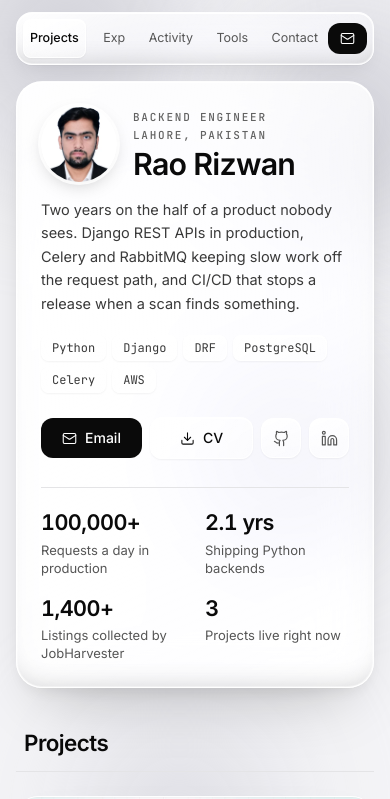
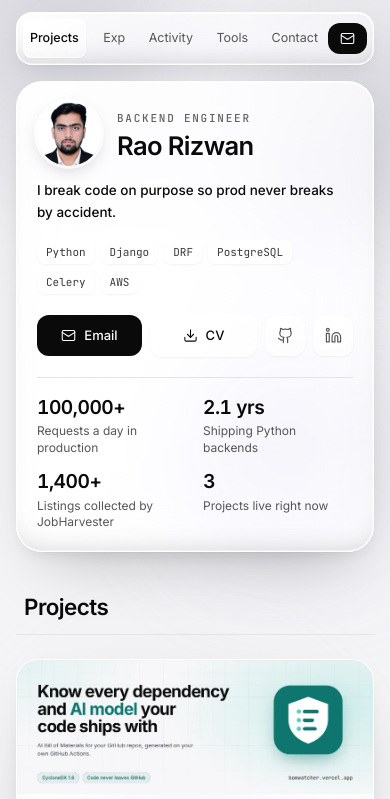
Before and after one commit to devRaoRizwan/portfolio, a React (Vite) app: page / in a window 390 px wide. Shown: the top 799 px of the page. Built offline with nearby package versions, Linux system fonts and the light colour scheme.

Commit message:
mobile view done

```diff
--- a/src/components/EmailButton.jsx
+++ b/src/components/EmailButton.jsx
@@ -9,7 +9,7 @@ export default function EmailButton({ className = '' }) {
       target="_blank"
       rel="noreferrer noopener"
       title={profile.email}
-      className={`inline-flex items-center justify-center gap-2 rounded-xl bg-accent px-4 py-2.5 text-sm font-medium text-white transition-colors hover:bg-accent-dark ${className}`}
+      className={`inline-flex items-center justify-center gap-2 rounded-xl bg-accent px-4 py-2.5 text-[13px] font-medium text-white sm:text-sm transition-colors hover:bg-accent-dark ${className}`}
     >
       <IconMail width={15} height={15} />
       Email
--- a/src/components/Sections.jsx
+++ b/src/components/Sections.jsx
@@ -94,12 +94,12 @@ function Stat({ value, decimals = 0, suffix = '', label }) {
     maximumFractionDigits: decimals,
   })
   return (
-    <div ref={ref}>
-      <p className="tabular text-[1.35rem] font-semibold leading-none tracking-tight text-ink sm:text-[2.1rem]">
+    <div ref={ref} className="min-w-0">
+      <p className="tabular text-[1.2rem] font-semibold leading-none tracking-tight text-ink sm:text-[2.1rem]">
         {pretty}
         {suffix}
       </p>
-      <p className="mt-2 text-[13px] leading-snug text-muted">{label}</p>
+      <p className="mt-1.5 text-[12px] leading-snug text-muted sm:mt-2 sm:text-[13px]">{label}</p>
     </div>
   )
 }
@@ -110,7 +110,7 @@ export function Hero() {
       <Shell>
         <div className="grid items-stretch gap-5 lg:grid-cols-[1.75fr_1fr] lg:gap-6">
         <div className="h-full">
-          <div className="glass h-full rounded-[26px] p-6 sm:p-8">
+          <div className="glass h-full rounded-[26px] p-5 sm:p-8">
             <div className="grid items-center gap-7 lg:grid-cols-[1fr_auto] lg:gap-10">
               <div className="min-w-0">
                 <div className="flex items-center gap-4">
@@ -122,42 +122,46 @@ export function Hero() {
                       width={160}
                       height={160}
                       fetchpriority="high"
-                      className="h-[76px] w-[76px] shrink-0 rounded-full object-cover shadow-[0_6px_20px_-6px_rgba(10,10,10,0.28)] ring-[3px] ring-white/80 sm:h-24 sm:w-24"
+                      className="h-16 w-16 shrink-0 rounded-full object-cover shadow-[0_6px_20px_-6px_rgba(10,10,10,0.28)] ring-[3px] ring-white/80 sm:h-24 sm:w-24"
                     />
                   </picture>
 
                   <div className="min-w-0">
                     <p className="eyebrow mb-1.5 lg:mb-4">
                       {profile.role}
+                      {/* Phones show the role only. */}
                       <span className="hidden text-faint/70 sm:inline"> · </span>
-                      <span className="block sm:inline">{profile.location}</span>
+                      <span className="hidden sm:inline">{profile.location}</span>
                     </p>
-                    <h1 className="text-[1.9rem] leading-[0.95] tracking-tight sm:text-[3rem] lg:text-[3.4rem]">
+                    <h1 className="text-[1.6rem] leading-[0.95] tracking-tight sm:text-[3rem] lg:text-[3.4rem]">
                       {profile.name}
                     </h1>
                   </div>
                 </div>
-                <p className="mt-4 max-w-2xl text-[14.5px] leading-relaxed text-ink-soft sm:text-[15px]">
+                <p className="mt-3.5 max-w-2xl text-[13.5px] font-medium leading-relaxed text-ink sm:mt-4 sm:text-[15px]">
+                  {profile.bioLead}
+                </p>
+                <p className="mt-1.5 hidden max-w-2xl text-[15px] leading-relaxed text-ink-soft sm:block">
                   {profile.bio}
                 </p>
 
-                <ul className="mt-5 flex flex-wrap gap-1.5 sm:mt-6">
+                <ul className="mt-4 flex flex-wrap gap-1.5 sm:mt-6">
                   {profile.coreStack.map((tech) => (
                     <li
                       key={tech}
-                      className="glass-chip rounded-lg px-2.5 py-1 font-mono text-xs text-ink-soft"
+                      className="glass-chip rounded-lg px-2 py-0.5 font-mono text-[11px] text-ink-soft sm:px-2.5 sm:py-1 sm:text-xs"
                     >
                       {tech}
                     </li>
                   ))}
                 </ul>
 
-                <div className="no-print mt-6 flex flex-wrap items-center gap-2 sm:mt-8 sm:gap-2.5">
+                <div className="no-print mt-5 flex flex-wrap items-center gap-2 sm:mt-8 sm:gap-2.5">
                   <EmailButton className="flex-1 sm:flex-none" />
                   <a
                     href={profile.resume}
                     download
-                    className="glass-chip glass-hover inline-flex flex-1 items-center justify-center gap-2 rounded-xl px-4 py-2.5 text-sm font-medium text-ink sm:flex-none"
+                    className="glass-chip glass-hover inline-flex flex-1 items-center justify-center gap-2 rounded-xl px-4 py-2.5 text-[13px] font-medium text-ink sm:flex-none sm:text-sm"
                   >
                     <IconDownload width={15} height={15} />
                     <span className="sm:hidden">CV</span>
@@ -196,7 +200,7 @@ export function Hero() {
               </picture>
             </div>
 
-            <div className="mt-7 grid grid-cols-2 gap-5 border-t border-[var(--color-line)] pt-6 sm:grid-cols-4">
+            <div className="mt-5 grid grid-cols-2 gap-4 border-t border-[var(--color-line)] pt-5 sm:mt-7 sm:grid-cols-4 sm:gap-5 sm:pt-6">
               <Stat value={100000} suffix="+" label="Requests a day in production" />
               <Stat value={2.1} decimals={1} suffix=" yrs" label="Shipping Python backends" />
               <Stat value={listings} suffix="+" label="Listings collected by JobHarvester" />
--- a/src/content.js
+++ b/src/content.js
@@ -3,9 +3,11 @@ export const profile = {
   role: 'Backend Engineer',
   coreStack: ['Python', 'Django', 'DRF', 'PostgreSQL', 'Celery', 'AWS'],
 
-  bio: `Two years on the half of a product nobody sees. Django REST APIs in
-    production, Celery and RabbitMQ keeping slow work off the request path, and
-    CI/CD that stops a release when a scan finds something.`,
+  // The hero shows both; phones show only the lead line.
+  bioLead: 'I break code on purpose so prod never breaks by accident.',
+  bio: `Two years of Python backend in production. Django REST APIs at 100,000+
+    requests a day. Celery and RabbitMQ for the slow stuff. CI/CD pipelines with
+    security scans that stop bad releases before they ship.`,
 
   email: 'dev.raorizwan@gmail.com',
   resume: '/documents/RaoRizwan_Resume.pdf',
```
